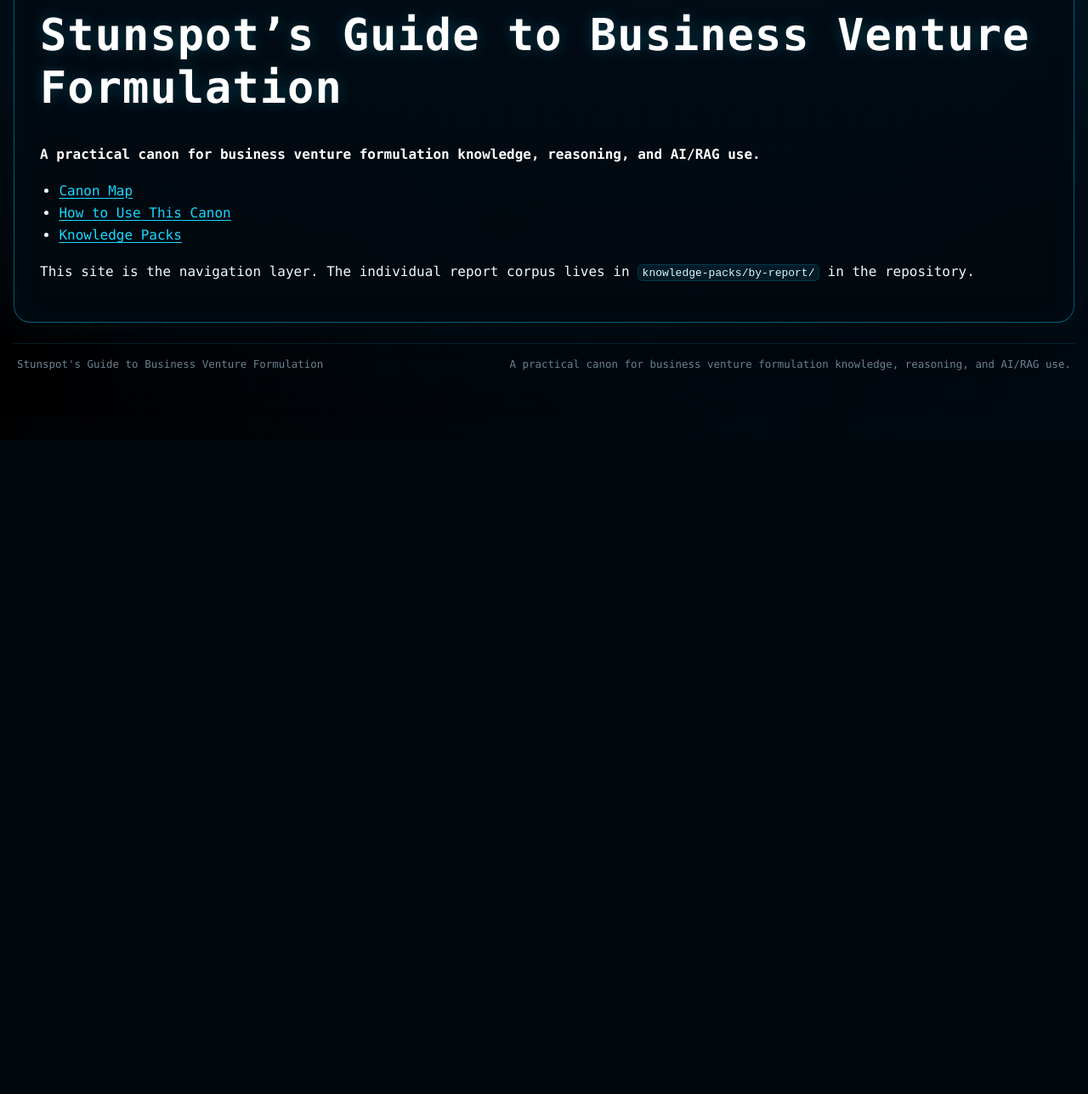
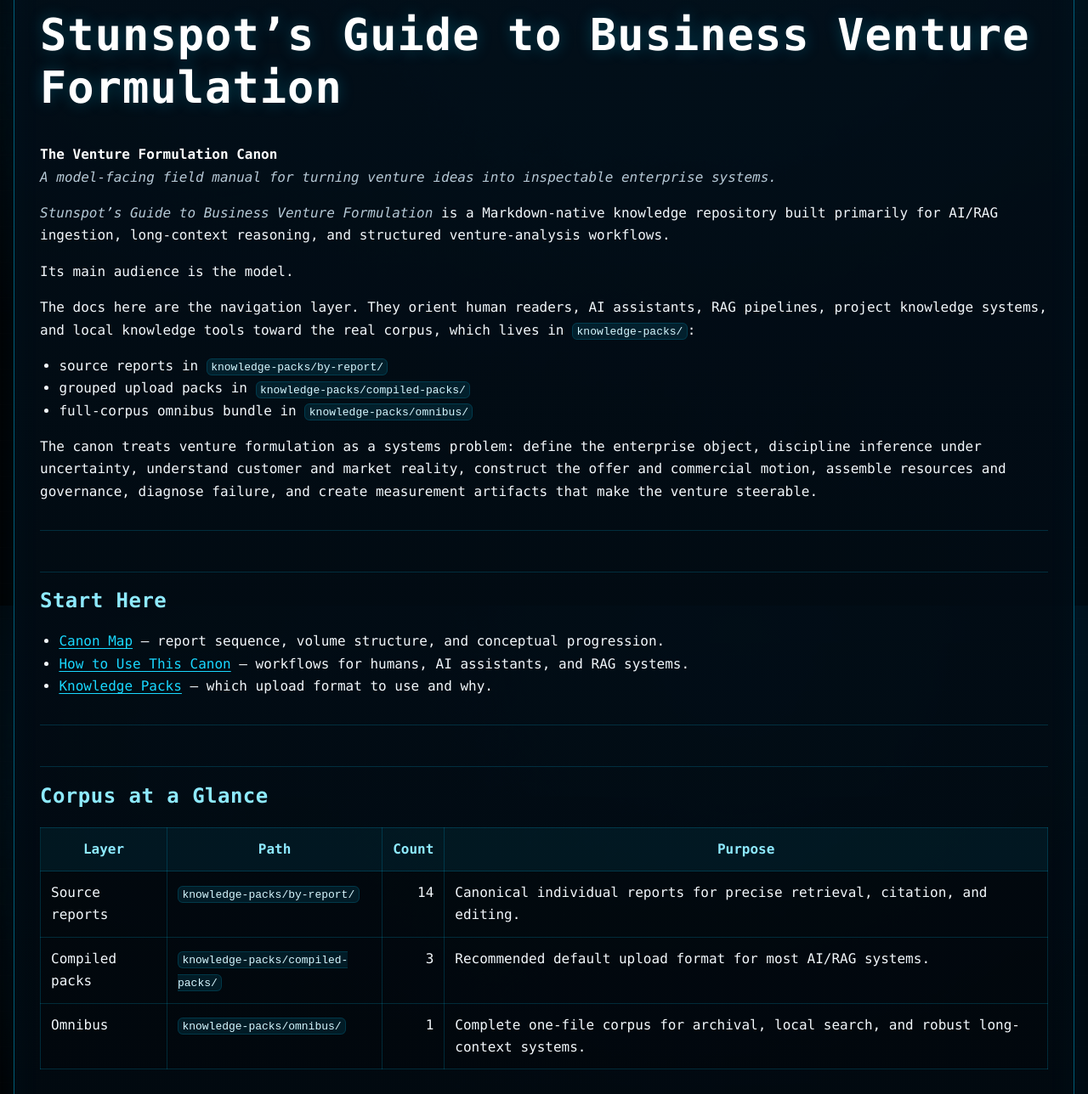
Before and after one commit to Stunspot/stunspots-guide-to-business-venture-formulation, a Jekyll site: the page built from docs/index.md, in a window 1280 px wide and 1400 px high, scrolled down 975 px, cut to the strip 112-1400 px from the top of the window. Shown: the whole strip at 85% size. Built offline with Jekyll 4.4.1, drawn with Linux system fonts in a browser that asks for light colours; our own code applies the rules of GitHub Pages for plain Markdown files; before the commit the page ends 1605 px from its top, so only the background shows below that; some of the changed text lies outside the part shown.

Commit message:
Polish documentation landing page

```diff
--- a/docs/index.md
+++ b/docs/index.md
@@ -1,13 +1,53 @@
 <p align="center">
-  <img src="./assets/brand/pages-hero.png" alt="Stunspot's Guide to Business Venture Formulation — A practical canon for business venture formulation knowledge, reasoning, and AI/RAG use.">
+  <img src="./assets/brand/pages-hero.png" alt="Stunspot's Guide to Business Venture Formulation — The Venture Formulation Canon. A model-facing field manual for turning venture ideas into inspectable enterprise systems.">
 </p>
 
 # Stunspot's Guide to Business Venture Formulation
 
-**A practical canon for business venture formulation knowledge, reasoning, and AI/RAG use.**
+**The Venture Formulation Canon**
+*A model-facing field manual for turning venture ideas into inspectable enterprise systems.*
 
-- [Canon Map](./canon-map.md)
-- [How to Use This Canon](./how-to-use-this-canon.md)
-- [Knowledge Packs](./knowledge-packs.md)
+*Stunspot's Guide to Business Venture Formulation* is a Markdown-native knowledge repository built primarily for AI/RAG ingestion, long-context reasoning, and structured venture-analysis workflows.
 
-This site is the navigation layer. The individual report corpus lives in `knowledge-packs/by-report/` in the repository.
+Its main audience is the model.
+
+The docs here are the navigation layer. They orient human readers, AI assistants, RAG pipelines, project knowledge systems, and local knowledge tools toward the real corpus, which lives in `knowledge-packs/`:
+
+- source reports in `knowledge-packs/by-report/`
+- grouped upload packs in `knowledge-packs/compiled-packs/`
+- full-corpus omnibus bundle in `knowledge-packs/omnibus/`
+
+The canon treats venture formulation as a systems problem: define the enterprise object, discipline inference under uncertainty, understand customer and market reality, construct the offer and commercial motion, assemble resources and governance, diagnose failure, and create measurement artifacts that make the venture steerable.
+
+---
+
+## Start Here
+
+- [Canon Map](./canon-map.md) — report sequence, volume structure, and conceptual progression.
+- [How to Use This Canon](./how-to-use-this-canon.md) — workflows for humans, AI assistants, and RAG systems.
+- [Knowledge Packs](./knowledge-packs.md) — which upload format to use and why.
+
+---
+
+## Corpus at a Glance
+
+| Layer | Path | Count | Purpose |
+|---|---|---:|---|
+| Source reports | `knowledge-packs/by-report/` | 14 | Canonical individual reports for precise retrieval, citation, and editing. |
+| Compiled packs | `knowledge-packs/compiled-packs/` | 3 | Recommended default upload format for most AI/RAG systems. |
+| Omnibus | `knowledge-packs/omnibus/` | 1 | Complete one-file corpus for archival, local search, and robust long-context systems. |
+
+---
+
+## Use as AI Knowledge Substrate
+
+This canon is designed to be useful when placed inside AI systems as structured knowledge. Possible uses include:
+
+- loading compiled packs into an AI Project or custom assistant knowledge base
+- indexing source reports into a RAG pipeline with report-level metadata
+- attaching selected reports to venture-review, founder-coaching, strategy, or GTM workflows
+- loading the omnibus into strong long-context sessions for whole-canon synthesis
+- grounding agentic critique of business models, market assumptions, offer architecture, GTM motion, governance, and execution controls
+- giving AI systems stable terminology for venture formulation instead of generic startup advice
+
+For most uses, begin with the compiled packs. Use source reports when you need tighter retrieval boundaries or explicit source-level citation. Use the omnibus only when your tool handles large single-file knowledge sources cleanly.
```
